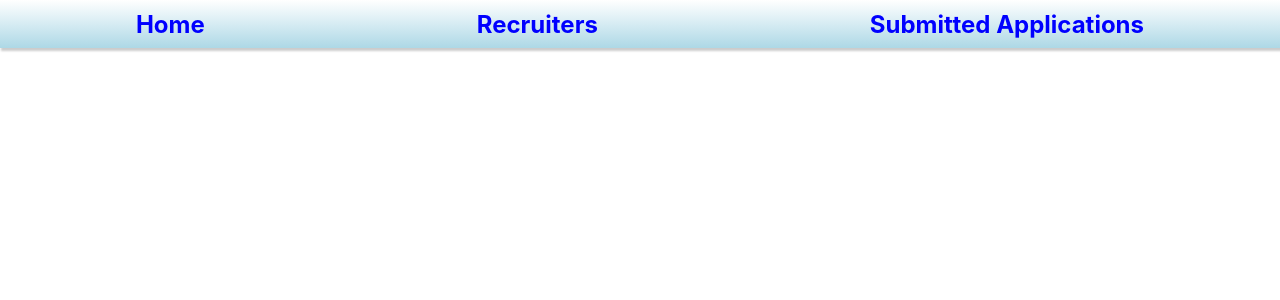
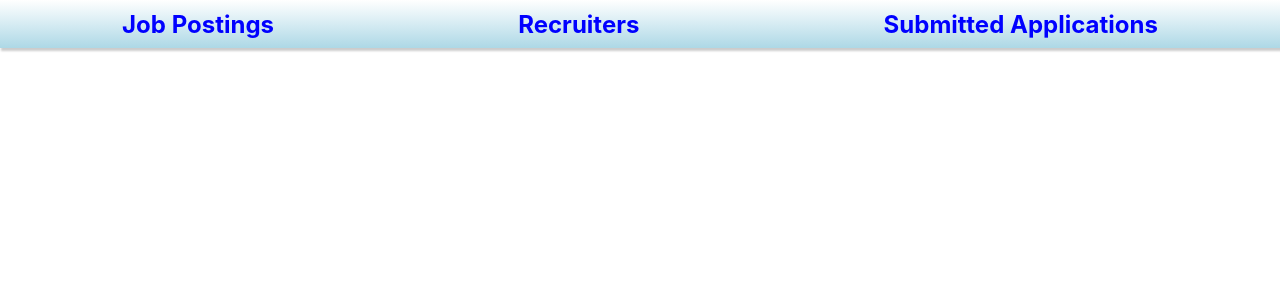
Before and after one commit to lanbow93/job-board-frontend, a React (Create React App) app: page / in a window 1280 px wide. Shown: the top 300 px of the page. Built offline with nearby package versions, Linux system fonts and the light colour scheme.

Commit message:
Able to switch between Recruiters and Seekers

```diff
--- a/src/App.js
+++ b/src/App.js
@@ -7,15 +7,17 @@ function App() {
 
   const [pageDetails, setPageDetails] = useState({
     homeUrl: "/users",
+    homeText: "Job Postings",
+    switchUrl: "/recruiters",
+    switchText: "Recruiters",
     accessUrl: "/",
-    switchText: "Recruiters",
     accessText: "Submitted Applications"
   })
 
   return (
     <div className="App">
-      <Nav home={pageDetails.homeUrl} switchText={pageDetails.switchText} accessText={pageDetails.accessText} switchDetails={setPageDetails} />
-      <Outlet/>
+      <Nav home={pageDetails.homeUrl} homeText={pageDetails.homeText} switchUrl={pageDetails.switchUrl} switchText={pageDetails.switchText} accessText={pageDetails.accessText} switchDetails={setPageDetails} />
+      <Outlet testOut={pageDetails.accessText} />
     </div>
   );
 }
--- a/src/components/Nav.js
+++ b/src/components/Nav.js
@@ -1,4 +1,4 @@
-import { Link } from "react-router-dom"
+import { Link, redirect } from "react-router-dom"
 
 let isSeeker = true
 
@@ -9,24 +9,30 @@ function Nav(props){
             isSeeker=false;
             props.switchDetails({
                 homeUrl: "/recruiters",
+                homeText: "Applications Submitted",
+                switchUrl: "/users",
+                switchText: "Job Seekers",
                 accessUrl: "/",
-                switchText: "Job Seekers",
                 accessText: "Submitted Job Postings"
             })
+            return redirect("/recruiters")
         } else {
             isSeeker=true;
             props.switchDetails({
                 homeUrl: "/users",
+                homeText: "Job Postings",
+                switchUrl: "/recruiters",
+                switchText: "Recruiters",
                 accessUrl: "/",
-                switchText: "Recruiters",
                 accessText: "Submitted Applications"
             })
+            return redirect("/users")
         }
     }
 
     return <nav>
-        <Link to={props.home}>Home</Link>
-        <Link onClick={changeUserType} to={props.home} >{props.switchText}</Link>
+        <Link to={props.home}>{props.homeText}</Link>
+        <Link onClick={changeUserType} to={props.switchUrl}>{props.switchText}</Link>
         <Link to={props.home}>{props.accessText}</Link>
     </nav>
 }
```
